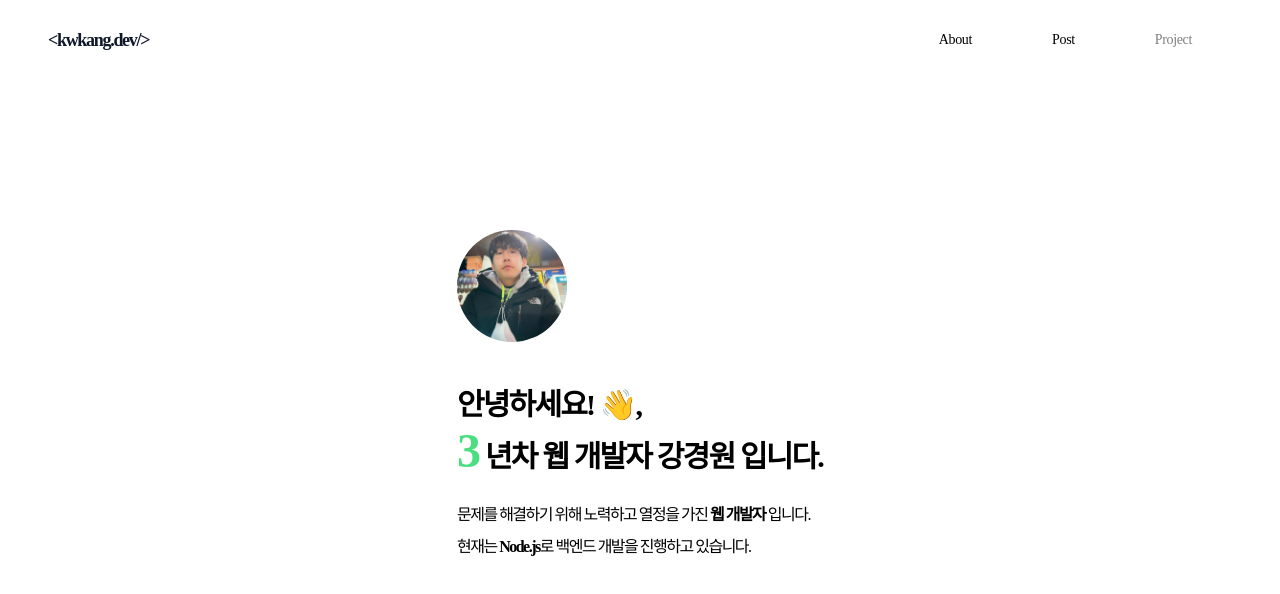
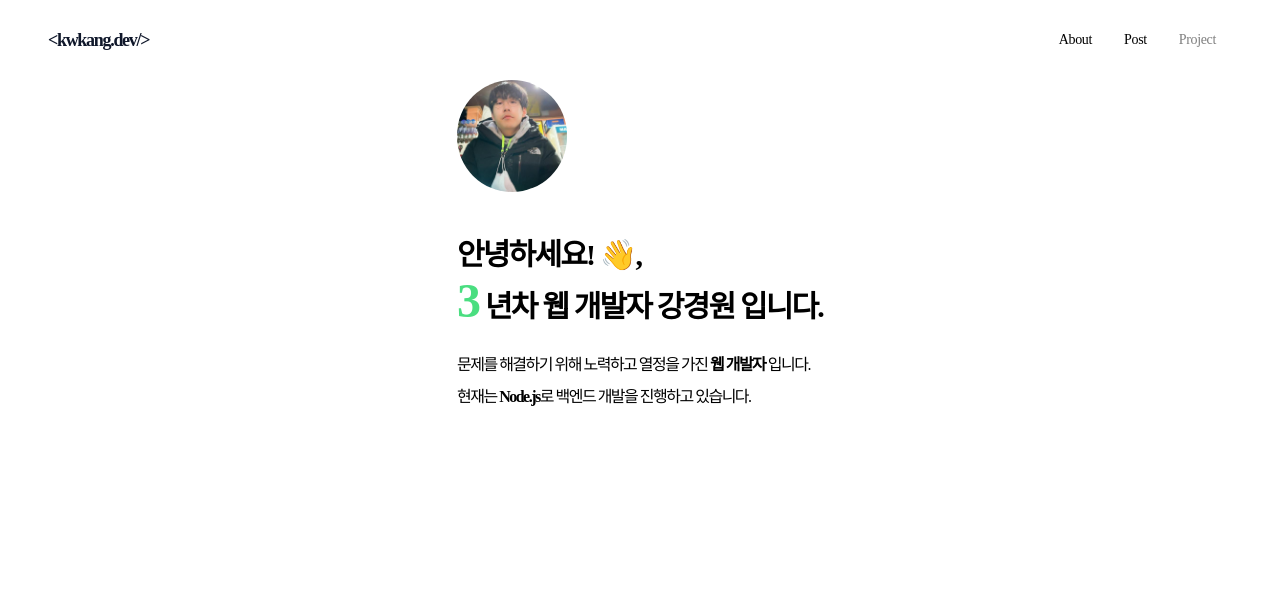
Before and after one commit to kkwondev/intro.kwkang.dev, a Vue app: page / in a window 1280 px wide. Shown: the top 594 px of the page. Built offline with nearby package versions, Linux system fonts and the light colour scheme; some icons are missing.

Commit message:
css modify

```diff
--- a/src/layouts/Header.vue
+++ b/src/layouts/Header.vue
@@ -1,14 +1,16 @@
 <template>
-  <div class="w-full h-20 font-[Quicksand] bg-white sticky top-0">
+  <div
+    class="w-full h-20 font-[Quicksand] bg-white sticky top-0 tablet:h-auto tablet:border-[1px]"
+  >
     <nav
-      class="max-w-[1200px] mx-auto h-full flex justify-between items-center tablet:block tablet:p-2 tablet:text-center px-2"
+      class="max-w-[1200px] mx-auto h-full flex justify-between items-center tablet:block tablet:p-2 tablet:pb-0 tablet:text-center px-2"
     >
       <h1 class="text-lg font-semibold -tracking-[1.3px] text-slate-900">
         <router-link to="/"> &lt;kwkang.dev/&gt; </router-link>
       </h1>
-      <ul class="flex items-center h-full">
+      <ul class="flex items-center h-full py-4">
         <li
-          class="px-10 text-sm -tracking-wide tablet:block tablet:w-[33%] tablet:text-center"
+          class="text-sm -tracking-wide tablet:block tablet:w-[33%] tablet:text-center px-4"
         >
           <!-- <router-link
             to="https://unruly-algebra-5f4.notion.site/2e211b9df81f473ca887d06afccaef1b"
@@ -22,13 +24,13 @@
           <p class="cursor-pointer" @click="aboutToNotion">About</p>
         </li>
         <li
-          class="px-10 text-sm -tracking-wide tablet:block tablet:w-[33%] tablet:text-center"
+          class="text-sm -tracking-wide tablet:block tablet:w-[33%] tablet:text-center px-4"
         >
           <!-- <router-link to="/post">Post</router-link> -->
           <p class="cursor-pointer" @click="aboutToBlog">Post</p>
         </li>
         <li
-          class="px-10 text-sm -tracking-wide tablet:block tablet:w-[33%] tablet:text-center"
+          class="text-sm -tracking-wide tablet:block tablet:w-[33%] tablet:text-center px-4"
           :class="
             route.name === 'project'
               ? 'font-semibold opacity-100'
--- a/src/styles/app.css
+++ b/src/styles/app.css
@@ -13,5 +13,5 @@ body {
   /* font-family: Quicksand; */
   display: flex;
   flex-direction: column;
-  height: inherit;
+  height: auto;
 }
```
